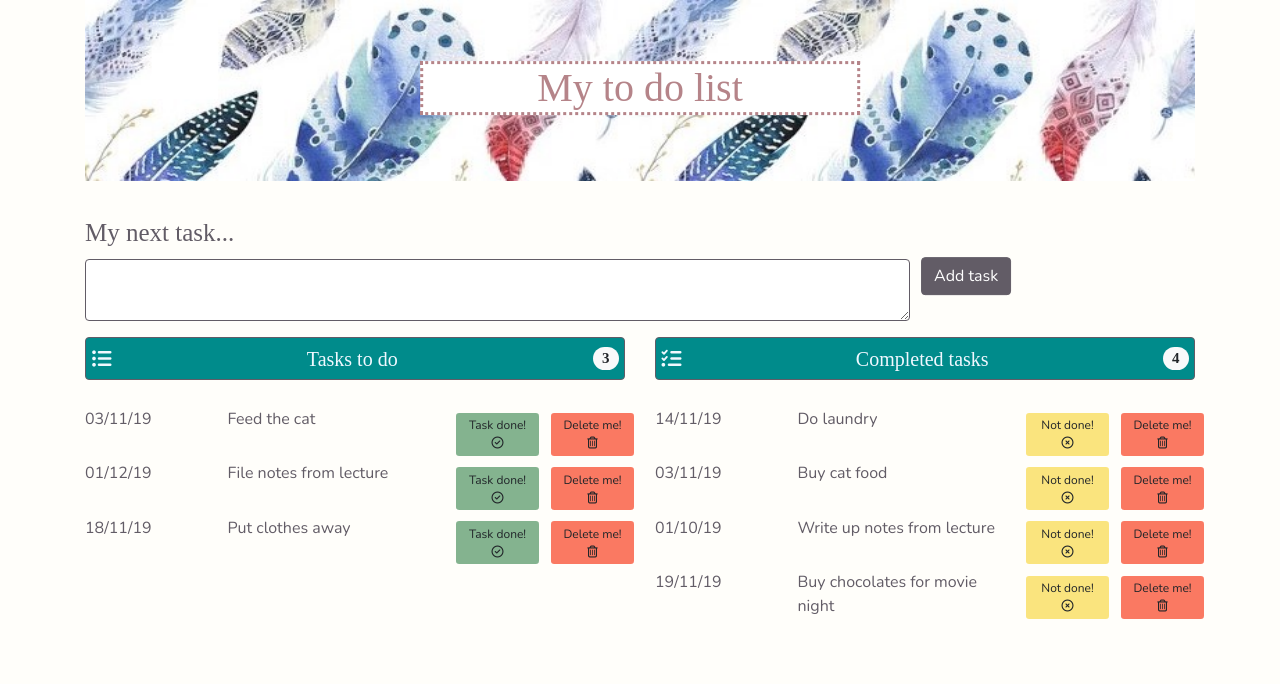
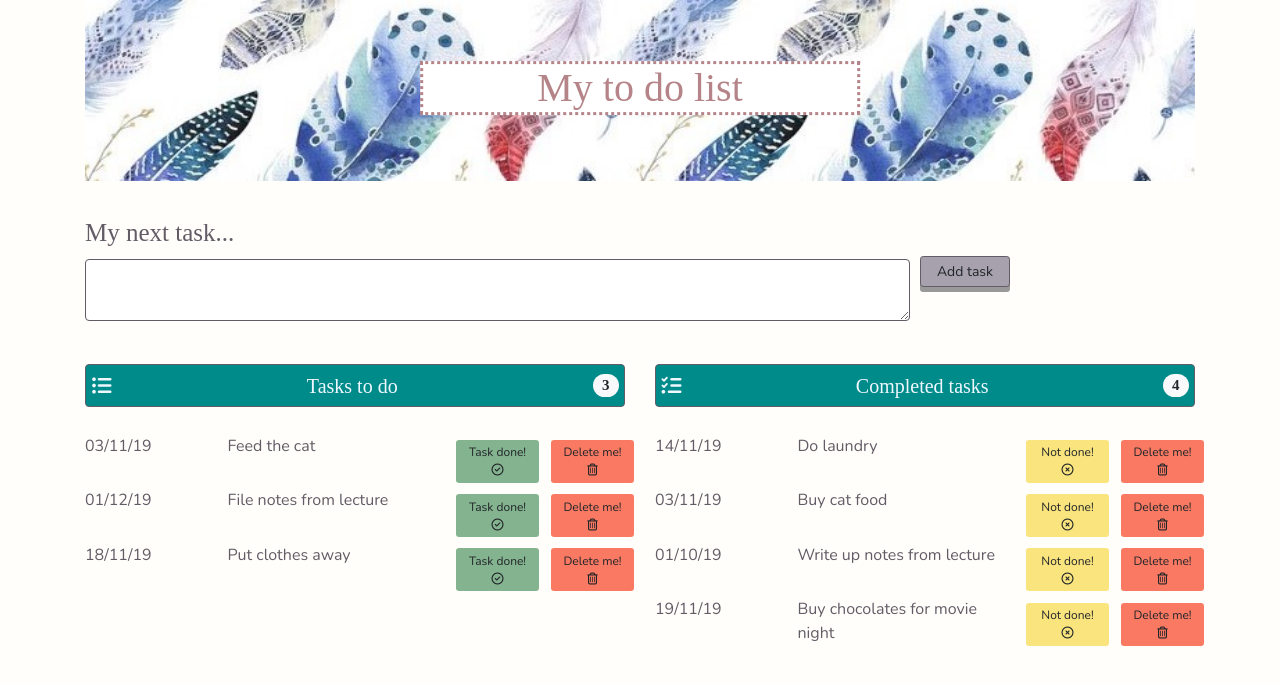
Before and after one commit to Nichola867/To_do_App_Frontend, a React (Create React App) app: page / in a window 1280 px wide. Shown: the top 684 px of the page. Built offline with nearby package versions, Linux system fonts and the light colour scheme; a web font is replaced by a local one.

Commit message:
Add Task button fixed

```diff
--- a/src/App.css
+++ b/src/App.css
@@ -27,17 +27,26 @@ body {
 /* BUTTONS: */
 
 .addTaskButton {
+  width: 90px;
   bottom: 50%;
   position: absolute;
+  transform: translate(-20px, 12px);
+  text-align: center;
+  background-color: rgb(166, 161, 172);
+  border-color: #625C66;
+  box-shadow: 0 5px #999;
+}
+
+.addTaskButton:hover:after {
+  opacity: 80%;
+  content: ' \00bb';
+  right: 0;
   text-align: left;
-  transform: translate(-21%, 53%);
-  background-color: #625C66;
-  border-color: #625C66;
 }
-.addTaskButton:hover {
-  background-color: #625C66;
-  border-color: #625C66;
-  opacity: 80%;
+
+.addTaskButton:active {
+  box-shadow: 0 5px #666;
+  transform: translate(-22px, 18px);
 }
 
 .TaskButton {
@@ -45,6 +54,7 @@ body {
   padding: 3%;
   width: 100%;
 }
+
 .TaskButton:hover {
   opacity: 80%;
 }
@@ -84,6 +94,7 @@ h1 {
 
 .TaskHeaders {
   margin-bottom: 5%;
+  margin-top: 5%;
   color: aliceblue;
   font-family: 'Cabin Sketch', cursive;
   border-color: #625C66;
@@ -113,6 +124,6 @@ h1 {
 
 @media only screen and (max-width: 767px) {
   h1 {
-    font-size: 20px
+    font-size: 19px
   }
 }
--- a/src/WriteTask.js
+++ b/src/WriteTask.js
@@ -38,7 +38,7 @@ class WriteTask extends React.Component {
                      </div>
 
                     <div className="col-3">
-                        <button className="btn btn-primary addTaskButton" type="submit">Add task</button>
+                        <button className="btn btn-sm addTaskButton" type="submit">Add task</button>
                     </div>
                 </div>
             </div>
@@ -47,4 +47,5 @@ class WriteTask extends React.Component {
 }
 
 
+
 export default WriteTask;
```
